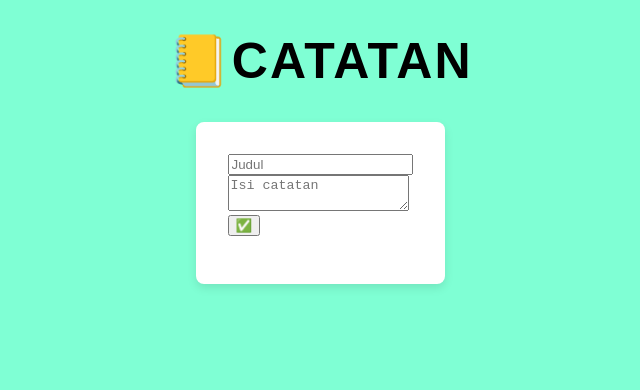
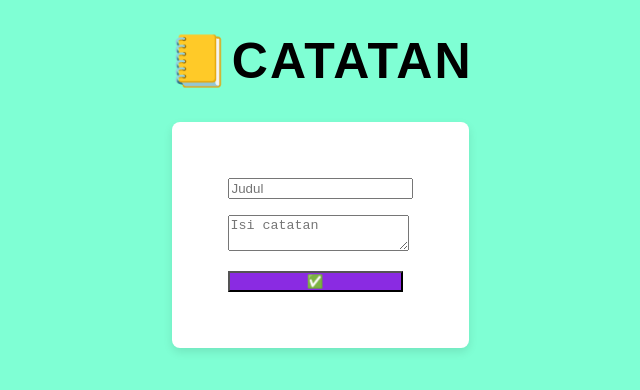
Before and after one commit to Agus1783/todoList-test, a plain HTML site: page frontend/catatan/catatan.html in a window 1280 px wide. Shown: the whole page, without its empty margins (320-960 px from the left). Drawn offline with Linux system fonts and the light colour scheme.

Commit message:
styling input->btn

```diff
--- a/frontend/catatan/catatan.css
+++ b/frontend/catatan/catatan.css
@@ -24,4 +24,28 @@ header {
     box-shadow: 0 4px 10px rgba(0, 0, 0, 0.1);
     width: 100%;
     max-width: max-content;
+    margin: 0 auto;
 }
+
+.input-area {
+    gap: 0.5rem;
+    margin: 1rem;
+}
+
+#note-btn, #input-note, #input-judul {
+    margin: 0.5rem;
+}
+
+#note-btn {
+    width: 175px;
+    background-color: blueviolet;
+    cursor: pointer;
+}
+
+#note-btn:hover {
+    background-color: blue;
+    box-shadow: 0 8px 24px rgba(0,0,0,0.18), 0 1.5px 4px rgba(0,0,0,0.10);
+    transform: translateY(-5px) scale(1.03);
+    transition: background-color 0.3s ease-in-out,
+    color 0.3s, box-shadow 0.3s, transform 0.3s;
+}
```
